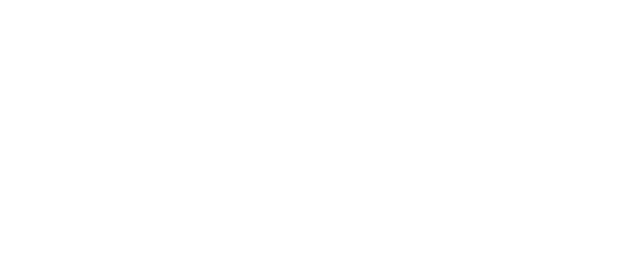
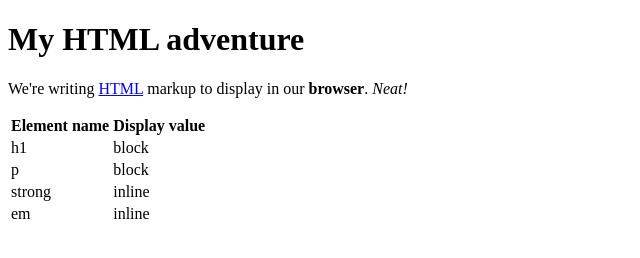
Before and after one commit to learn-co-curriculum/phase-0-the-dom-editing-lab, a website: page index.html in a window 1280 px wide. Shown: the whole page, without its empty margins (0-640 px from the left). Drawn offline with Linux system fonts and the light colour scheme.

Commit message:
Completed assignment

```diff
--- a/index.html
+++ b/index.html
@@ -1 +1,45 @@
 <!-- Write your code here! -->
+ <!DOCTYPE html>
+<html lang="en">
+  <head>
+    <meta charset="UTF-8" />
+    <meta name="viewport" content="width=device-width, initial-scale=1.0" />
+    <meta http-equiv="X-UA-Compatible" content="ie=edge" />
+    <title>Introduction to the DOM Lab</title>
+  </head>
+  <body>
+    <!--All our work for this lesson will go here-->
+    <h1>My HTML adventure</h1>
+        <p>
+  We're writing
+<a href="https://developer.mozilla.org/en-US/docs/Web/HTML">HTML</a> markup to
+display in our <strong>browser</strong>. <em>Neat!</em>
+        </p>
+                    <table>
+            <thead>
+                <tr>
+                <th>Element name</th>
+                <th>Display value</th>
+                </tr>
+            </thead>
+            <tbody>
+                <tr>
+                <td>h1</td>
+                <td>block</td>
+                </tr>
+                <tr>
+                <td>p</td>
+                <td>block</td>
+                </tr>
+                <tr>
+                <td>strong</td>
+                <td>inline</td>
+                </tr>
+                <tr>
+                <td>em</td>
+                <td>inline</td>
+                </tr>
+            </tbody>
+            </table>
+  </body>
+</html>
```
Also changed, not shown: 1 other file.
